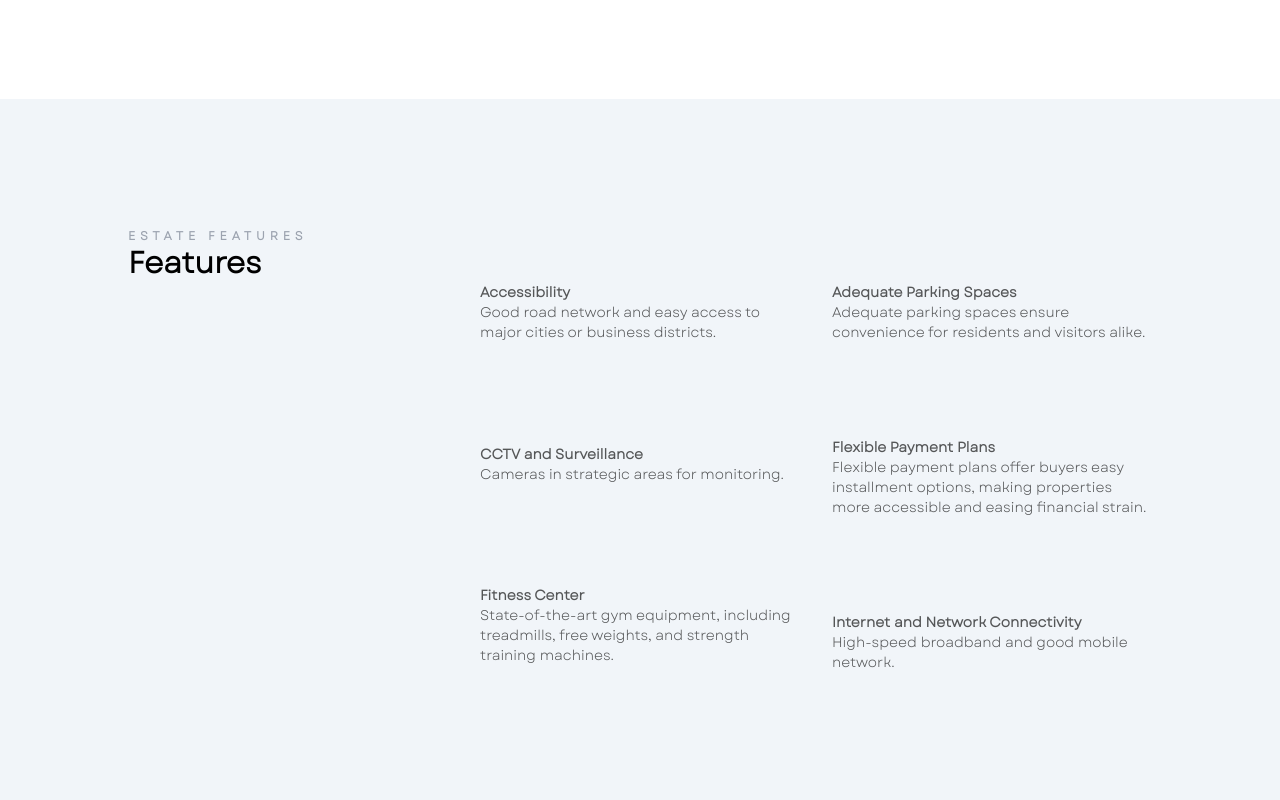
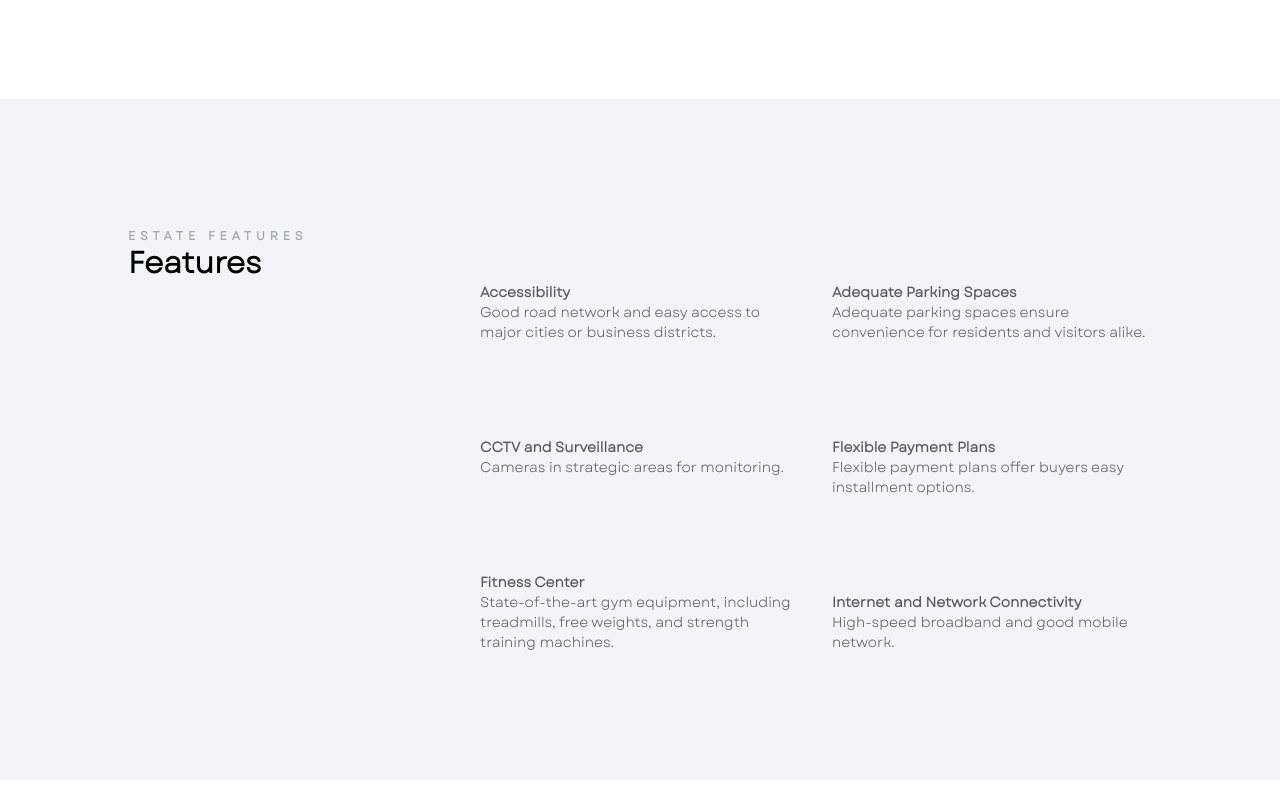
Before and after one commit to victorNwosu-Edusive/akar-estates, a React (Vite) app: page / in a window 1280 px wide. Shown: the part 842-1642 px from the top of the page. Built offline with nearby package versions, Linux system fonts and the light colour scheme; some icons are missing.

Commit message:
correction

```diff
--- a/src/App.jsx
+++ b/src/App.jsx
@@ -75,7 +75,7 @@ function App() {
           <div>
           <Icon icon="fluent:payment-48-regular" className='text-3xl md:text-5xl lg:text-5xl'/>
           <p className='text-sm font-bold'>Flexible Payment Plans</p>
-          <p className='text-sm'>Flexible payment plans offer buyers easy installment options, making properties more accessible and easing financial strain.</p>
+          <p className='text-sm'>Flexible payment plans offer buyers easy installment options.</p>
           </div>
 
           <div>
```
